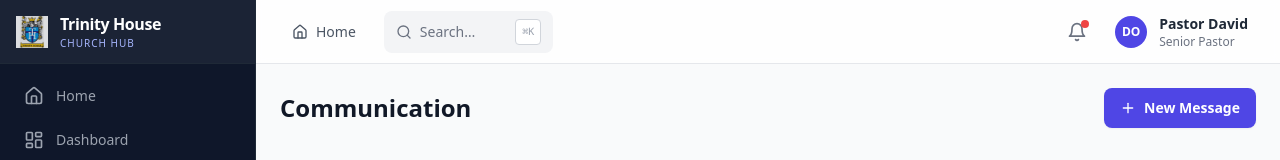
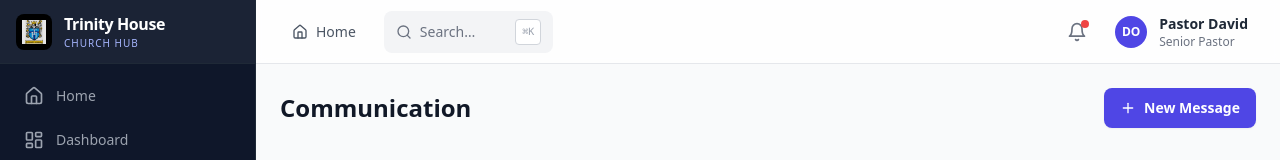
Before and after one commit to chuksawa/Trinityhouse, a Next.js app: page /dashboard/communication in a window 1280 px wide. Shown: the top 160 px of the page. Built offline with nearby package versions, Linux system fonts and the light colour scheme.

Commit message:
Dashboard sidebar: logo on black background
Made-with: Cursor

```diff
--- a/src/components/sidebar.tsx
+++ b/src/components/sidebar.tsx
@@ -50,11 +50,13 @@ export default function Sidebar() {
         href="/home"
         className="flex h-16 items-center gap-3 border-b border-gray-800 px-4 transition-colors hover:bg-white/5"
       >
-        <img
-          src="/trinityhouse/trinity-house-logo.png"
-          alt="Trinity House"
-          className="h-8 w-auto shrink-0 object-contain opacity-85"
-        />
+        <div className="flex h-9 w-9 shrink-0 items-center justify-center rounded-lg bg-black p-1.5">
+          <img
+            src="/trinityhouse/trinity-house-logo.png"
+            alt="Trinity House"
+            className="h-full w-full object-contain opacity-90"
+          />
+        </div>
         {!collapsed && (
           <div className="overflow-hidden">
             <h1 className="text-base font-bold text-white tracking-tight">
```
